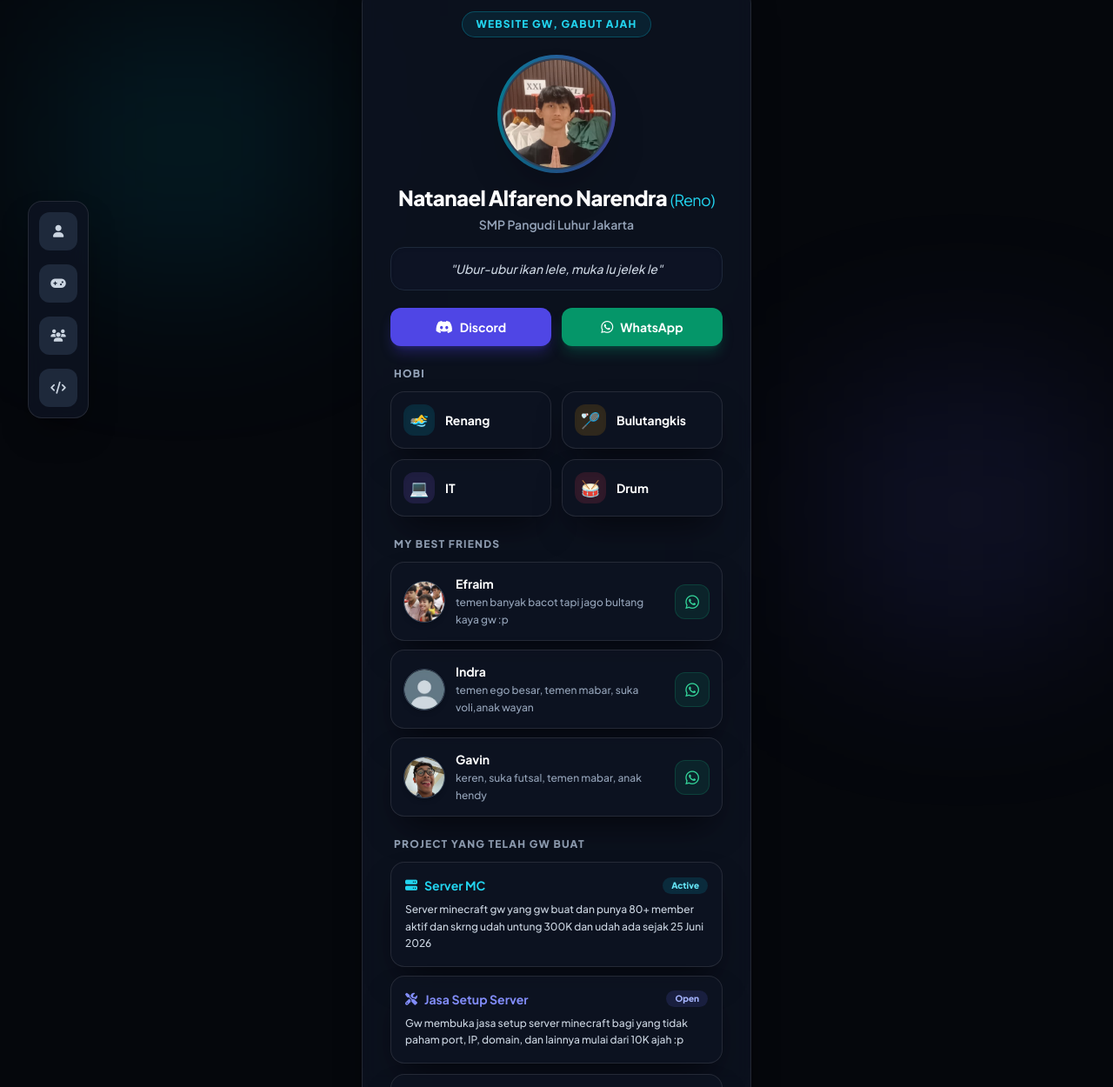
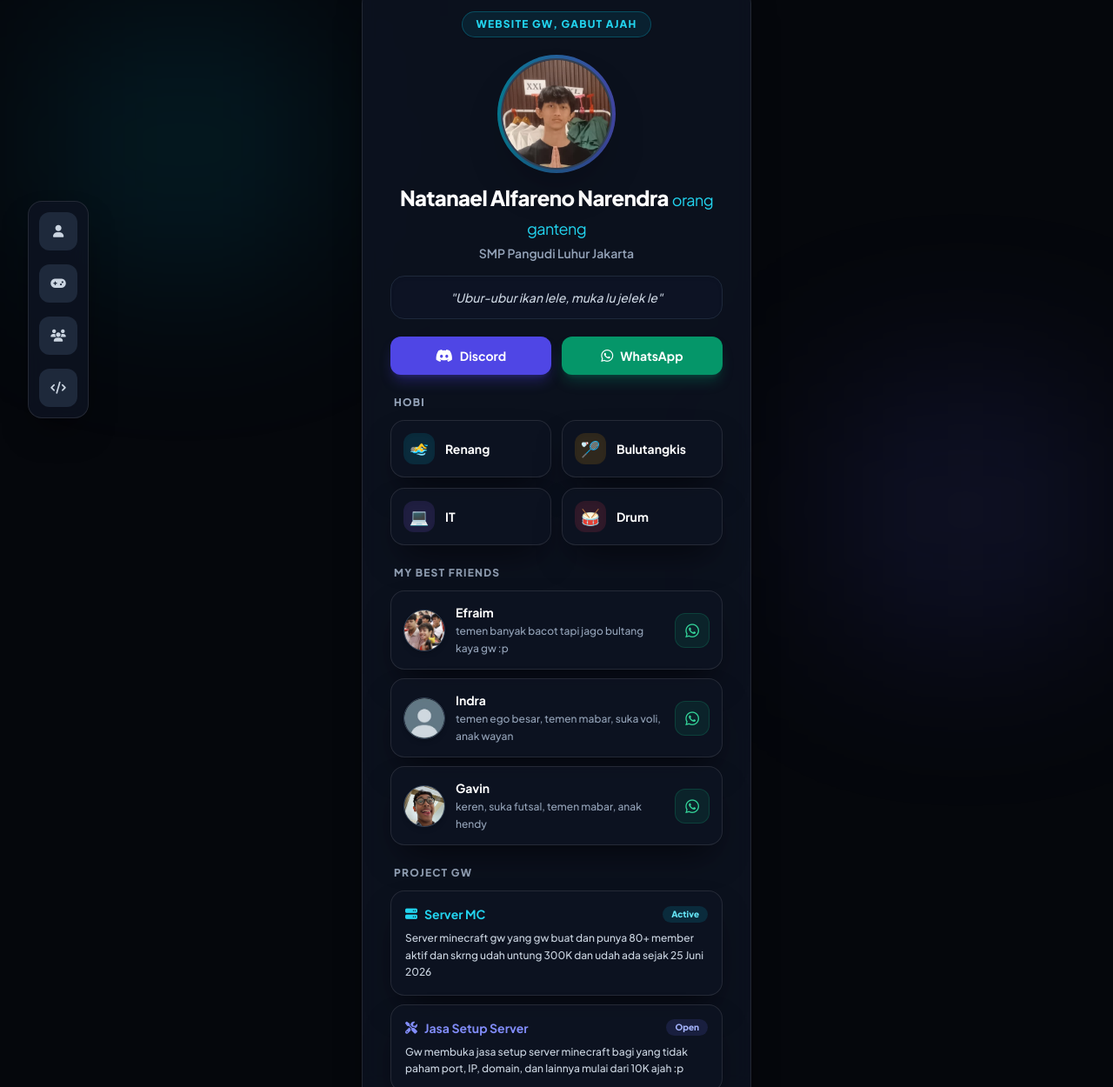
Before and after one commit to renonarend/Perkenalan-diri-web, a plain HTML site: page index.html in a window 1280 px wide. Shown: the part 44-1294 px from the top of the page at 87% size. Drawn offline with nearby package versions, Linux system fonts and the light colour scheme.

Commit message:
Update index.html

```diff
--- a/index.html
+++ b/index.html
@@ -106,7 +106,7 @@
             </div>
 
             <div>
-                <h1 class="text-2xl font-extrabold tracking-tight text-white">Natanael Alfareno Narendra <span class="text-cyan-400 font-normal text-lg">(Reno)</span></h1>
+                <h1 class="text-2xl font-extrabold tracking-tight text-white">Natanael Alfareno Narendra <span class="text-cyan-400 font-normal text-lg">orang ganteng</span></h1>
                 <p class="text-sm text-slate-400 font-semibold mt-1">SMP Pangudi Luhur Jakarta</p>
             </div>
 
@@ -177,7 +177,7 @@
                         </div>
                         <div>
                             <h3 class="text-sm font-bold text-white">Indra</h3>
-                            <p class="text-xs text-slate-400 mt-0.5 leading-relaxed font-medium">temen ego besar, temen mabar, suka voli,anak wayan</p>
+                            <p class="text-xs text-slate-400 mt-0.5 leading-relaxed font-medium">temen ego besar, temen mabar, suka voli, anak wayan</p>
                         </div>
                     </div>
                     <a href="https://wa.me/6282147489455" target="_blank" title="Chat Indra" class="w-10 h-10 rounded-xl bg-emerald-500/10 hover:bg-emerald-500/20 text-emerald-400 border border-emerald-500/20 flex items-center justify-center transition-all flex-shrink-0">
@@ -205,7 +205,7 @@
 
         <!-- Project yang telah gw buat -->
         <div id="projects" class="space-y-3">
-            <h2 class="text-xs font-extrabold uppercase tracking-widest text-slate-400 px-1">Project yang telah gw buat</h2>
+            <h2 class="text-xs font-extrabold uppercase tracking-widest text-slate-400 px-1">Project gw</h2>
             <div class="space-y-2.5">
                 <!-- Project 1 -->
                 <div class="glass-box interactive-card p-4 rounded-2xl space-y-2">
```
